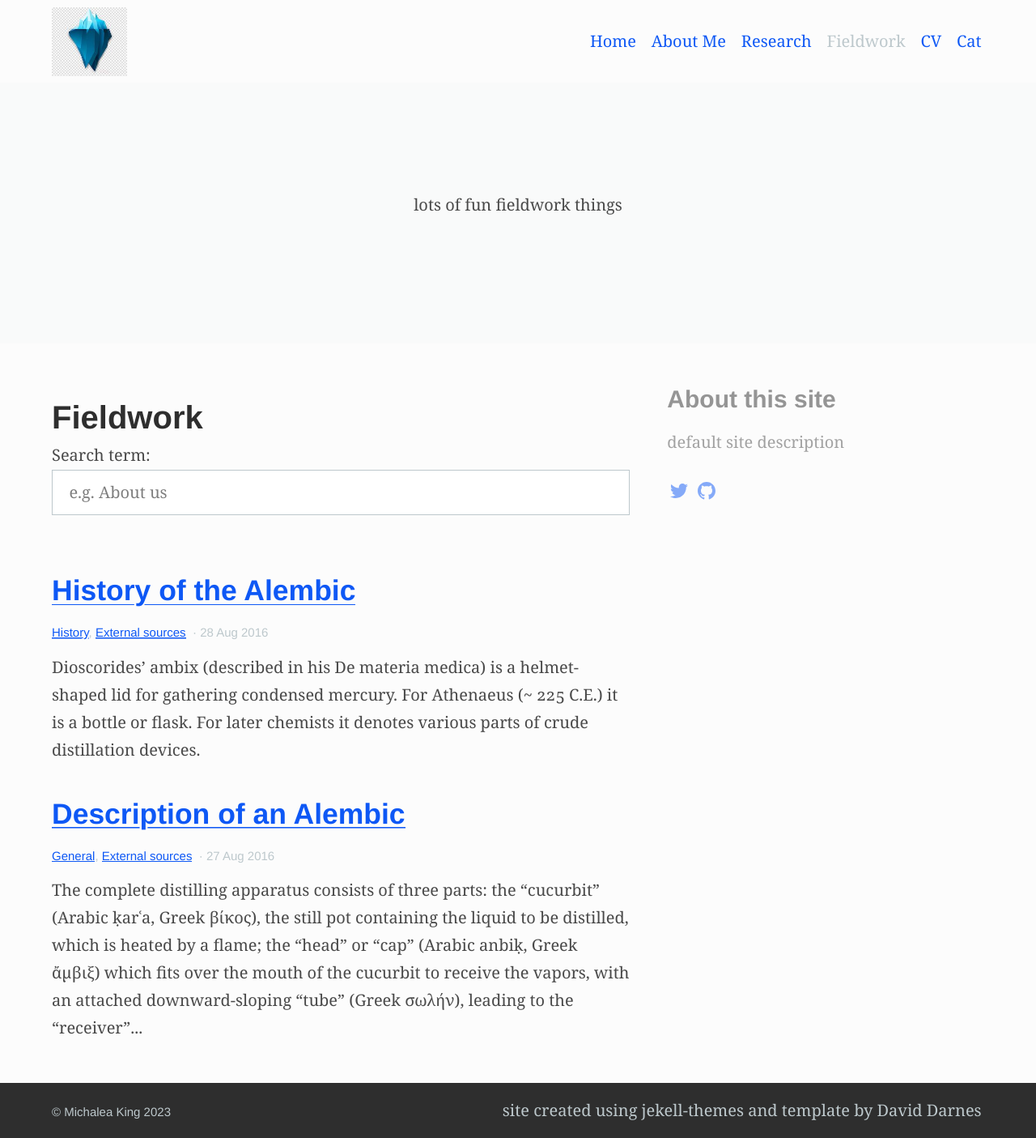
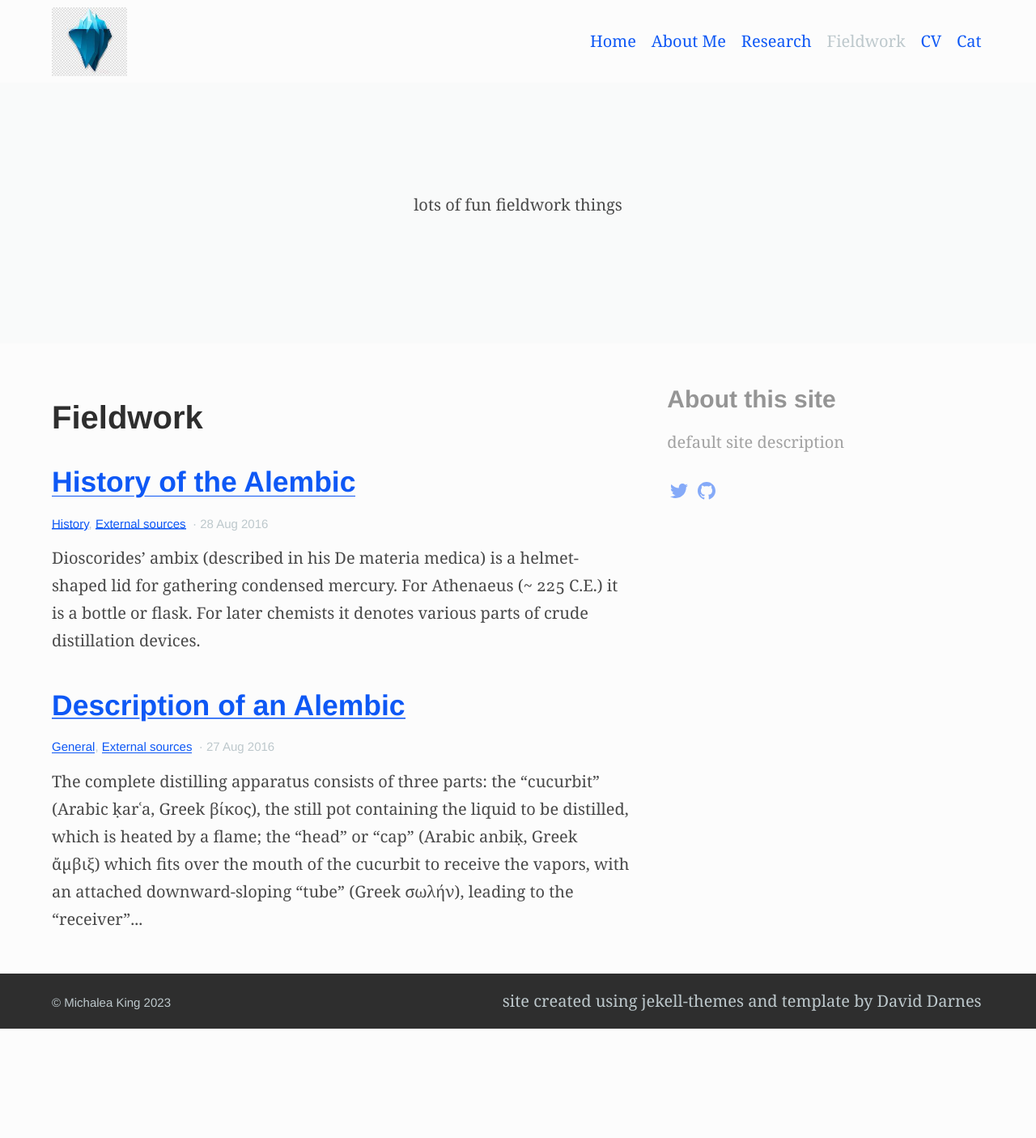
Before and after one commit to michaleaking/michaleaking.github.io, a Jekyll site: the page built from fieldwork.md, in a window 1280 px wide. Shown: the whole page at 81% size. Built offline with Jekyll 4.4.1, drawn with Linux system fonts in a browser that asks for light colours; after the commit the page ends 1270 px from its top, so only the background shows below that.

Commit message:
Update fieldwork.md

```diff
--- a/fieldwork.md
+++ b/fieldwork.md
@@ -5,5 +5,3 @@ feature_text: lots of fun fieldwork things
 excerpt: "photos and descriptions of time in the field"
 aside: true
 ---
-
-{% include site-search.html %}
```
